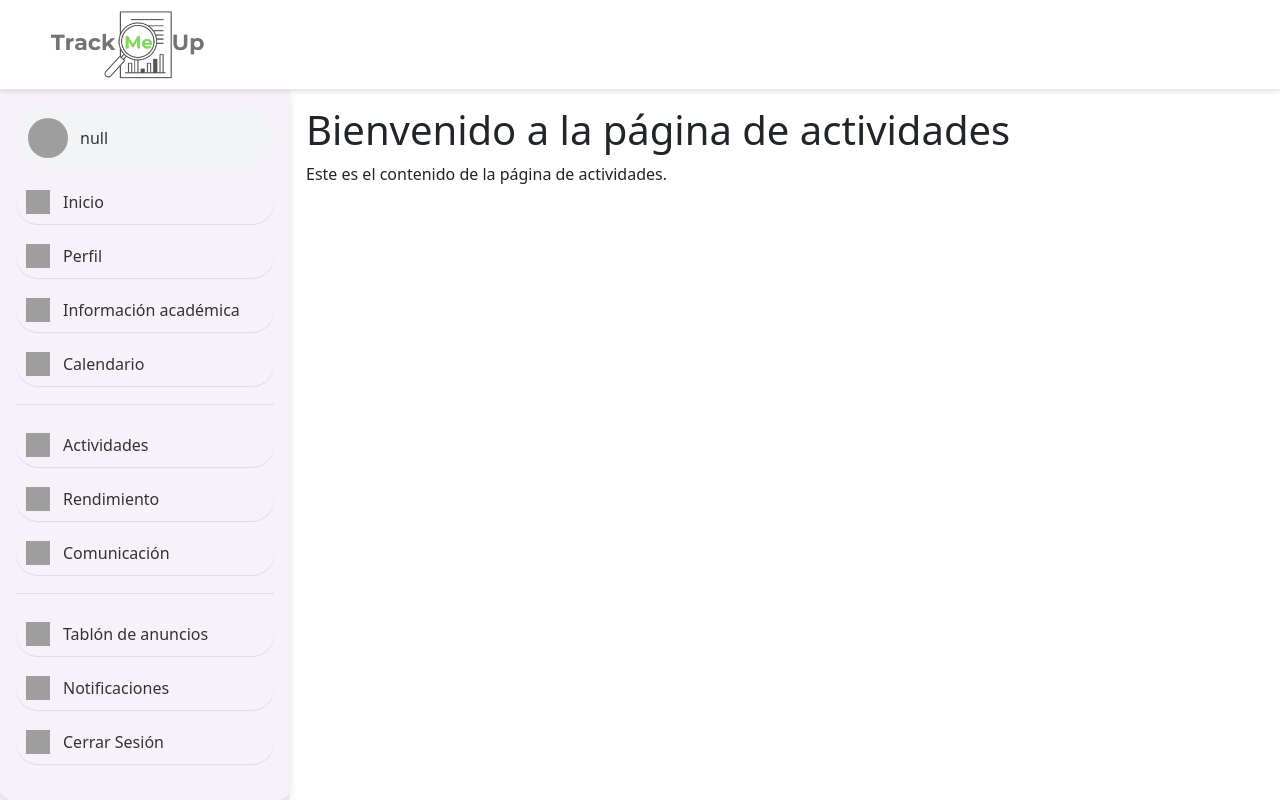
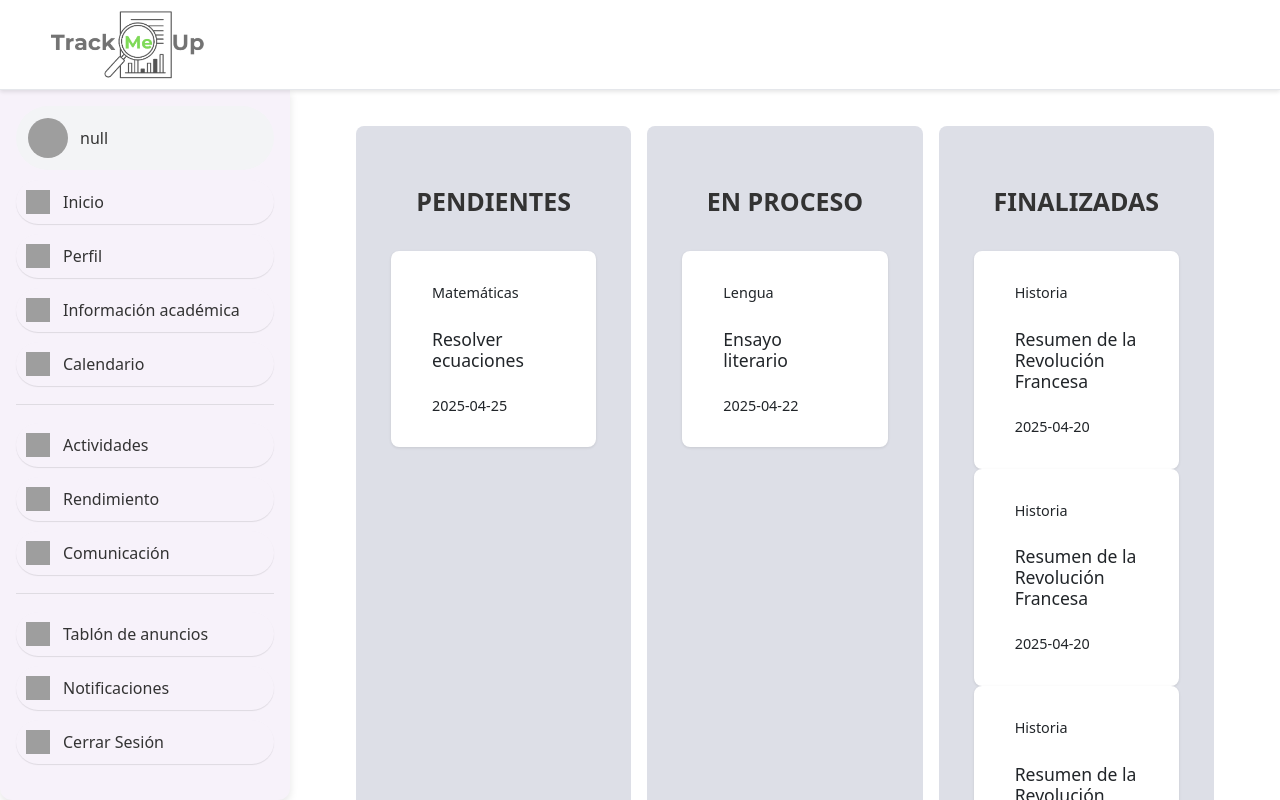
Before and after one commit to TrackMeUp/TrackMeUp, a React (Vite) app in the folder frontend/: page /activities in a window 1280 px wide. Built offline with nearby package versions, Linux system fonts and the light colour scheme; no server answers; grey boxes are pictures that could not be loaded.

Commit message:
primeros cambios actividades
primeros cambios actividades

```diff
--- /dev/null
+++ b/frontend/src/components/Activities/ActivitiesList.jsx
@@ -0,0 +1,25 @@
+import { Activity } from "./Activity";
+
+export function ActivitiesList({ title, status, actividades }) {
+    const filteredActivities = actividades.filter(
+      (actividad) => actividad.estado === status
+    );
+
+    return (
+      <div className="activities-column">
+        <div className="activities-header">
+          <h2>{title}</h2>
+        </div>
+        <div className="activities-content">
+          {filteredActivities.map((actividad) => (
+            <Activity
+              key={actividad.id}
+              asignatura={actividad.asignatura}
+              titulo={actividad.titulo}
+              fechaEntrega={actividad.fechaEntrega}
+            />
+          ))}
+        </div>
+      </div>
+    );
+  }
--- /dev/null
+++ b/frontend/src/components/Activities/Activity.jsx
@@ -0,0 +1,9 @@
+export function Activity({ asignatura, titulo, fechaEntrega }) {
+  return (
+    <div className="activity">
+        <p className="activity-detail">{asignatura}</p>
+        <h4 className="activity-title">{titulo}</h4>
+        <p className="activity-date">{fechaEntrega}</p>
+    </div>
+  );
+}
--- a/frontend/src/main.jsx
+++ b/frontend/src/main.jsx
@@ -10,6 +10,10 @@ const root = ReactDOM.createRoot(document.getElementById('root'))
 
 root.render(
     <BrowserRouter>
-        <App />
+      <div className="app">
+        <div className="main-container">
+          <App />
+        </div>
+      </div>
     </BrowserRouter>
-)
+  )
--- a/frontend/src/pages/activities.jsx
+++ b/frontend/src/pages/activities.jsx
@@ -1,8 +1,71 @@
+import { ActivitiesList } from "../components/Activities/ActivitiesList.jsx";
+import { Activity } from "../components/Activities/Activity.jsx";
+
+const actividades = [
+  {
+    id: 1,
+    asignatura: "Matemáticas",
+    titulo: "Resolver ecuaciones",
+    fechaEntrega: "2025-04-25",
+    estado: "pending",
+  },
+  {
+    id: 2,
+    asignatura: "Lengua",
+    titulo: "Ensayo literario",
+    fechaEntrega: "2025-04-22",
+    estado: "in_progress",
+  },
+  {
+    id: 3,
+    asignatura: "Historia",
+    titulo: "Resumen de la Revolución Francesa",
+    fechaEntrega: "2025-04-20",
+    estado: "completed",
+  },
+  {
+    id: 4,
+    asignatura: "Historia",
+    titulo: "Resumen de la Revolución Francesa",
+    fechaEntrega: "2025-04-20",
+    estado: "completed",
+  },
+  {
+    id: 5,
+    asignatura: "Historia",
+    titulo: "Resumen de la Revolución Francesa",
+    fechaEntrega: "2025-04-20",
+    estado: "completed",
+  },
+  {
+    id: 6,
+    asignatura: "Historia",
+    titulo: "Resumen de la Revolución Francesa",
+    fechaEntrega: "2025-04-20",
+    estado: "completed",
+  },
+  {
+    id: 7,
+    asignatura: "Historia",
+    titulo: "Resumen de la Revolución Francesa",
+    fechaEntrega: "2025-04-20",
+    estado: "completed",
+  },
+  {
+    id: 8,
+    asignatura: "Historia",
+    titulo: "Resumen de la Revolución Francesa",
+    fechaEntrega: "2025-04-20",
+    estado: "completed",
+  },
+];
+
 export function Activities() {
-    return (
-      <div>
-        <h1>Bienvenido a la página de actividades</h1>
-        <p>Este es el contenido de la página de actividades.</p>
-      </div>
-    );
-  }
+  return (
+    <div class="activities-container">
+      <ActivitiesList title="PENDIENTES" status="pending" actividades={actividades} />
+      <ActivitiesList title="EN PROCESO" status="in_progress" actividades={actividades} />
+      <ActivitiesList title="FINALIZADAS" status="completed" actividades={actividades} />
+    </div>
+  );
+}
--- a/frontend/src/pages/admin/adminView.jsx
+++ b/frontend/src/pages/admin/adminView.jsx
@@ -7,7 +7,8 @@ import "../../styles/adminView.css"; // Importación del css de adminView
 export function AdminView() {
 
     return (
-
+        <h1>Bienvenido a la página de administración</h1>
+/*
         <div className="admin-container">
             <div className="admin-card">
                 <h2>Panel de control</h2>
@@ -26,5 +27,6 @@ export function AdminView() {
                 </div>
             </div>
         </div>
+        */
     );
 }
--- a/frontend/src/pages/admin/user_management.jsx
+++ b/frontend/src/pages/admin/user_management.jsx
@@ -1,3 +1,4 @@
+/*
 import { useState, useEffect } from "react";
 import {
   getUsers,
@@ -21,8 +22,9 @@ import {
 } from "react-bootstrap";
 
 import { FaEdit, FaTrash, FaPlus } from "react-icons/fa";
-
+*/
 export function UserManagement() {
+  /*
   const [users, setUsers] = useState([]);
   const [filteredUsers, setFilteredUsers] = useState([]);
   const [searchTerm, setSearchTerm] = useState("");
@@ -143,8 +145,10 @@ export function UserManagement() {
       parent_student_id: null,
     });
   };
-
+*/
   return (
+    <h1>G</h1>
+    /*
     <Container fluid className="mt-3">
       <Row className="mb-3">
         <Col md={3}>
@@ -386,5 +390,6 @@ export function UserManagement() {
         </Modal.Footer>
       </Modal>
     </Container>
+    */
   );
 }
--- a/frontend/src/styles/app.css
+++ b/frontend/src/styles/app.css
@@ -2,16 +2,32 @@
 .layout {
   display: flex;
   flex-direction: column;
-  min-height: 100vh;
-  padding-top: 90px;
+  height: 100vh;
+  width: 100vw;
 }
+
 
 .layout-content {
   display: flex;
   flex: 1;
-  height: 100%;
   overflow: hidden;
 }
+
+/* Contenido */
+.content {
+  padding: 16px;
+  flex: 1;
+  background-color: #ffffff;
+  height: calc(100vh - 90px);
+  width: 100%; /* Añadido */
+  overflow: hidden;
+  display: flex;
+  flex-direction: column;
+  margin-left: 290px; /* Solo si estás compensando por el menú fijo */
+  box-sizing: border-box; /* Esto ayuda a evitar scroll lateral raro */
+}
+
+
 
 /* Menu */
 .m-contenedor {
@@ -160,15 +176,6 @@
   font-size: 16px;
   color: #777;
   margin-left: 40px;
-}
-
-/* Contenido */
-.content {
-  margin-left: 290px;
-  padding: 16px;
-  overflow-y: auto;
-  flex: 1;
-  background-color: #ffffff;
 }
 
 
@@ -403,3 +410,71 @@ textarea {
   font-weight: bold;
   align-self: flex-end;
 }
+
+
+/* Activities */
+.activities-container {
+  display: flex;
+  flex-direction: row;
+  gap: 16px;
+  height: 100%;
+  width: 100%;
+  padding: 20px 50px 0 50px;
+}
+
+.activities-column {
+  display: flex;
+  flex-direction: column;
+  width: 33%;
+  background-color: #dddfe7;
+  border-radius: 8px;
+  height: calc(100vh - 80px);
+  overflow: hidden;
+}
+
+.activities-header {
+  padding: 30px 20px 10px 20px;
+  flex-shrink: 0;
+}
+
+.activities-header h2 {
+  font-size: 25px;
+  margin: 0;
+}
+
+.activities-content {
+  flex-grow: 1;
+  overflow-y: auto;
+  padding: 0 10px 10px 10px;
+}
+
+.activities-column h2 {
+  font-size: 25px;
+  margin-top: 30px;
+}
+
+.activity {
+  background: #fff;
+  border: 25px solid #fff;
+  border-radius: 8px;
+  padding: 1rem;
+  margin: 25px;
+  margin-bottom: -25px;
+  box-shadow: 0 1px 3px rgba(0, 0, 0, 0.1);
+}
+
+.activity-title {
+  margin-top: 25px;
+  font-size: 1.1rem;
+}
+
+.activity-detail {
+  margin-top: -10px;
+  font-size: 0.9rem;
+}
+
+.activity-date {
+  margin-top: 24px;
+  margin-bottom: -10px;
+  font-size: 0.9rem;
+}
--- a/frontend/src/styles/index.css
+++ b/frontend/src/styles/index.css
@@ -1,16 +1,19 @@
 /* Fondo general de la página */
 body, html {
-    margin: 0;
-    padding: 0;
-    background-color: #f2f2f7;
-    height: 100%;
-  }
+  margin: 0;
+  padding: 0;
+  height: 100%;
+  width: 100%;
+  overflow: hidden;
+}
+
 
   /* Contenedor general */
   .app {
     display: flex;
     flex-direction: column;
     height: 100vh;
+    overflow: hidden;
   }
 
   .main-container {
@@ -18,4 +21,5 @@ body, html {
     flex: 1;
     margin-top: 90px;
     height: calc(100vh - 90px);
+    overflow: hidden;
   }
```
Also changed, not shown: frontend/src/Layout.jsx (+5 -5 lines).
